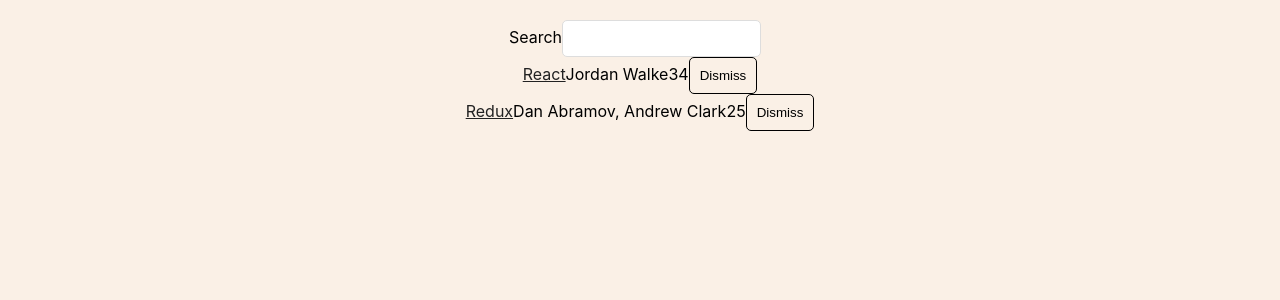
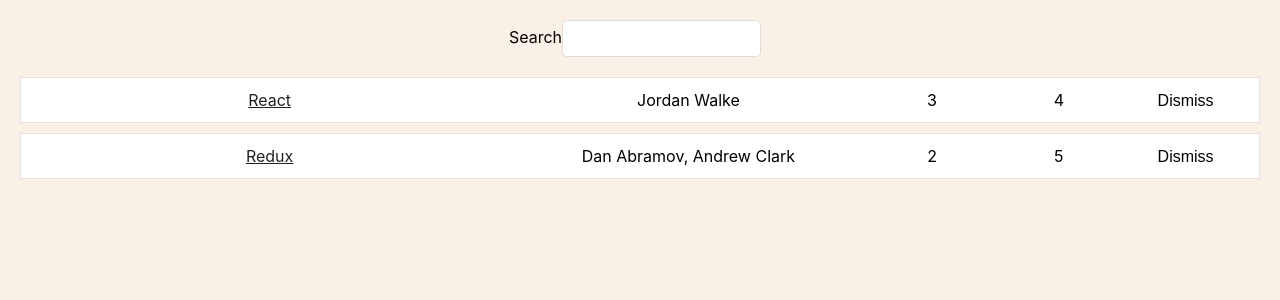
Before and after one commit to ofu997/r01, a React (Create React App) app: page / in a window 1280 px wide. Shown: the top 300 px of the page. Built offline with nearby package versions, Linux system fonts and the light colour scheme.

Commit message:
use inline styling

```diff
--- a/src/App.js
+++ b/src/App.js
@@ -158,15 +158,24 @@
 
 // As a functional stateless component
 const Table = ({ list, pattern, onDismiss }) =>
-  <div>
+  <div className='table'>
     {list.filter(isSearched(pattern)).map(item =>
-      <div key = { item.objectID }>
-        <span><a href = { item.url }>{item.title}</a></span>
-        <span>{ item.author }</span>
-        <span>{ item.num_comments }</span>
-        <span>{ item.points }</span>
-        <span>
+      <div key = { item.objectID } className='table-row'>
+        <span style={{ width: '40%' }}>
+          <a href = { item.url }>{item.title}</a>
+        </span>
+        <span style={{ width: '30%' }}>
+          { item.author }
+        </span>
+        <span style={{ width: '10%' }}>
+          { item.num_comments }
+        </span>
+        <span style={{ width: '10%' }}>
+          { item.points }
+        </span>
+        <span style={{ width: '10%' }}>
           <Button
+            className='button-inline'
             onClick={() => onDismiss(item.objectID)}
           >
             Dismiss
```
